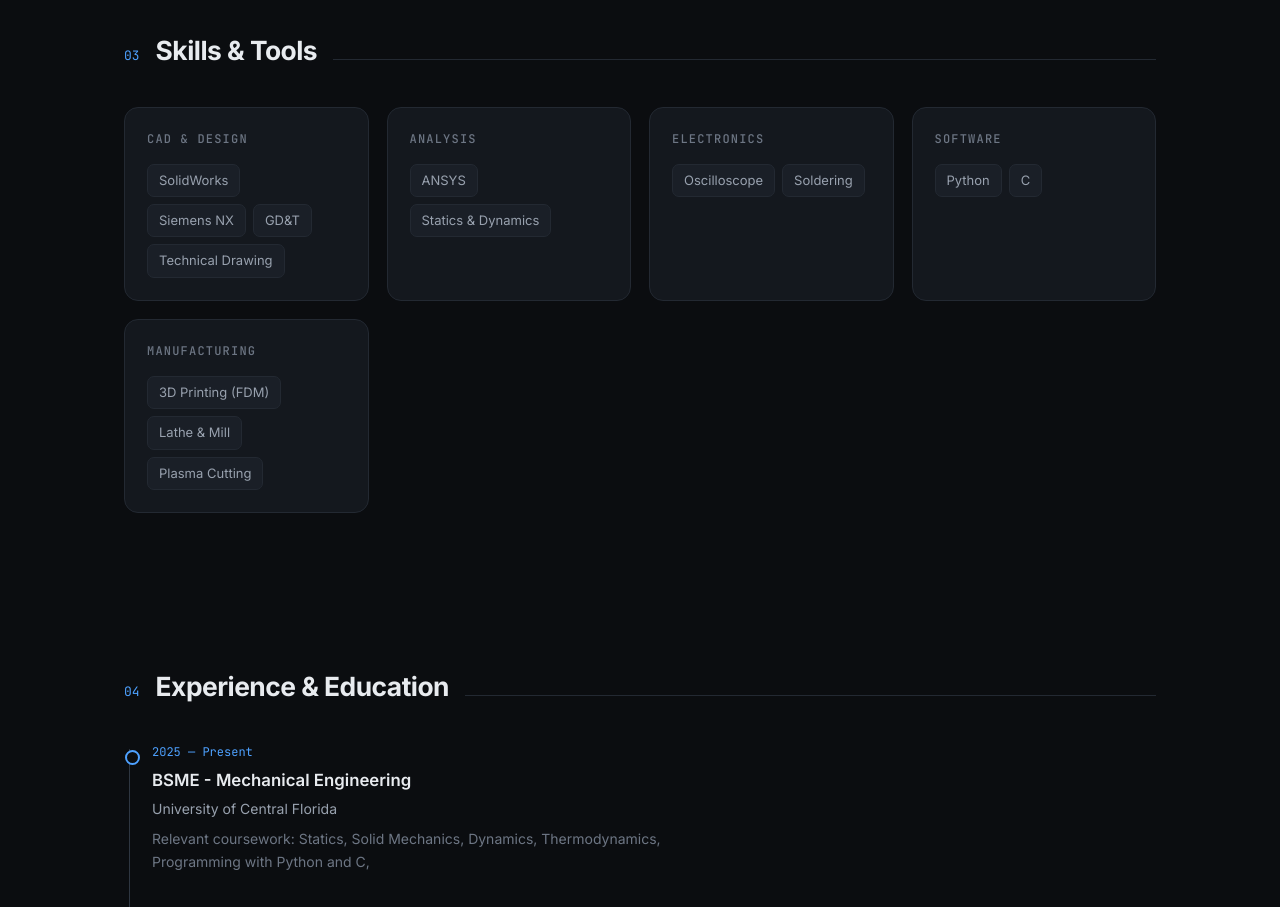
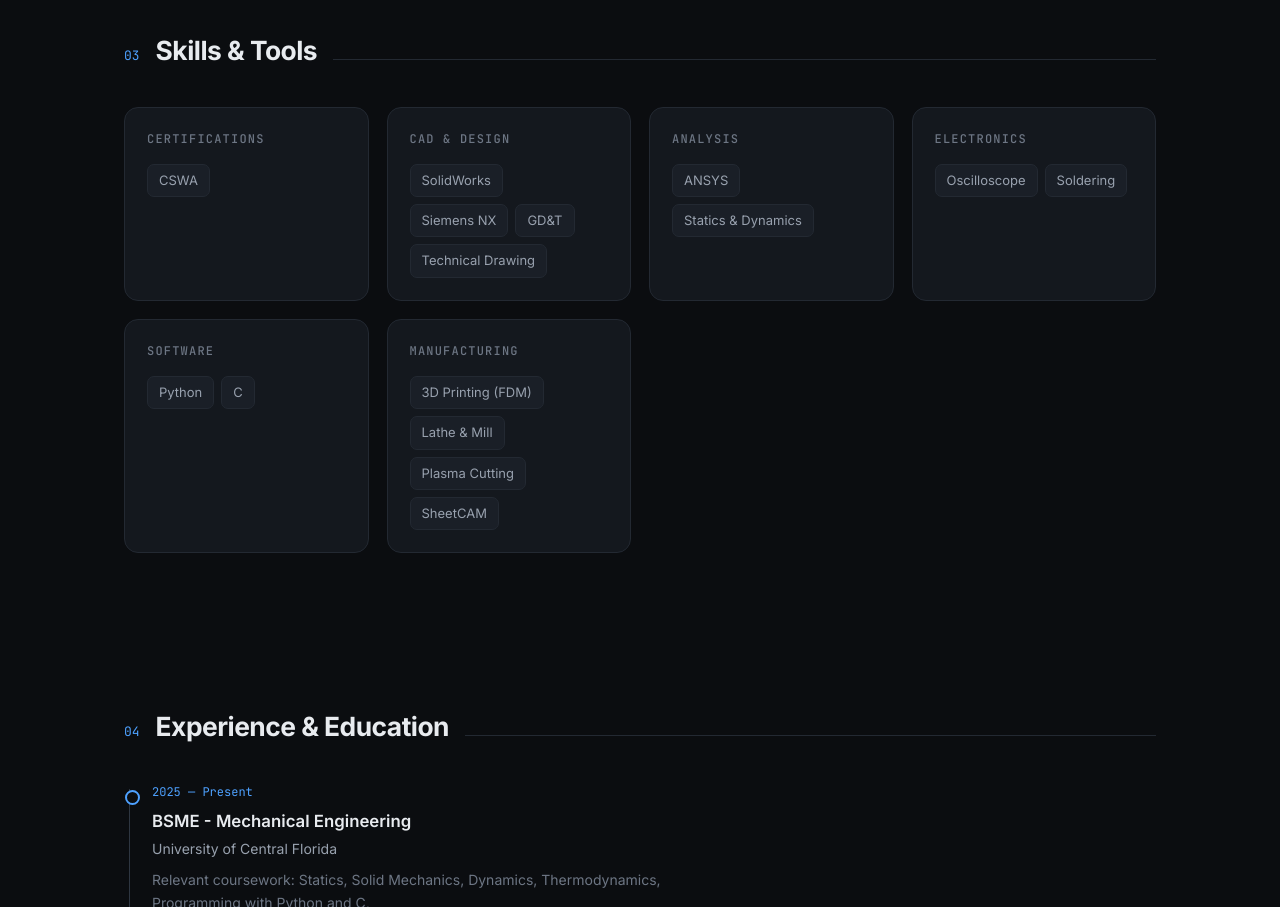
Before and after one commit to DFerronyalka/dferronyalka.github.io, a plain HTML site: page index.html in a window 1280 px wide. Shown: the part 2220-3127 px from the top of the page. Drawn offline with Linux system fonts and the light colour scheme.

Commit message:
Update index.html

```diff
--- a/index.html
+++ b/index.html
@@ -123,11 +123,12 @@ const PROJECTS = [
    ---------------------------------------------------------------- */
 
 const SKILLS = [
+  { group: "Certifications",   items: ["CSWA"] },
   { group: "CAD & Design",   items: ["SolidWorks", "Siemens NX", "GD&T", "Technical Drawing"] },
-  { group: "Analysis",       items: ["ANSYS","Statics & Dynamics"] },
+  { group: "Analysis",       items: ["ANSYS", "Statics & Dynamics"] },
   { group: "Electronics",    items: ["Oscilloscope", "Soldering"] },
   { group: "Software",       items: ["Python", "C"] },
-  { group: "Manufacturing",  items: ["3D Printing (FDM)", "Lathe & Mill", "Plasma Cutting"] },
+  { group: "Manufacturing",  items: ["3D Printing (FDM)", "Lathe & Mill", "Plasma Cutting", "SheetCAM"] },
 ];
 
 /* ----------------------------------------------------------------
```
